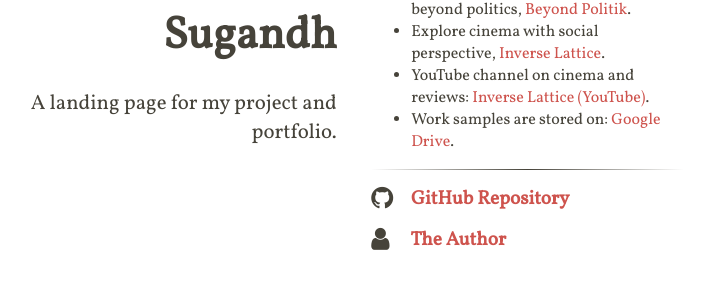
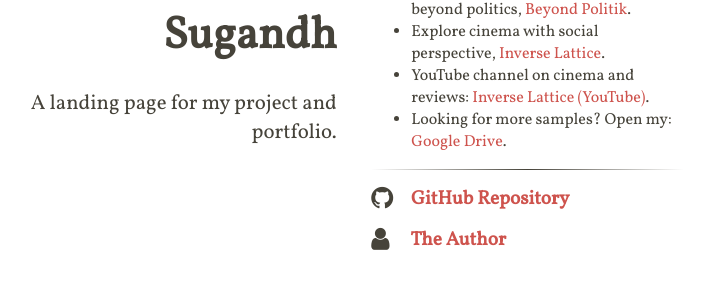
Before and after one commit to mrsauravs/home, a Jekyll site: the page built from index.html, in a window 1280 px wide. Shown: the part 293-582 px from the top of the page, without its empty margins (296-1001 px from the left). Built offline with Jekyll 4.4.1, drawn with Linux system fonts in a browser that asks for light colours; nearby versions of some CDN libraries.

Commit message:
Update content.html

```diff
--- a/_includes/content.html
+++ b/_includes/content.html
@@ -8,7 +8,7 @@
   <li>Explore cinema with social perspective, <a href="https://inverselattice.com/">Inverse Lattice</a>.</li>
   <li>YouTube channel on cinema and reviews: <a href="https://www.youtube.com/@inverselattice">Inverse Lattice (YouTube)</a>.</li>
 
-  <li>Work samples are stored on: <a href="https://drive.google.com/drive/folders/1LPmVniUrgkzWhahT20rkUCjjPG7Z7bvz?usp=sharing"> Google Drive</a>.</li>
+  <li>Looking for more samples? Open my: <a href="https://drive.google.com/drive/folders/1LPmVniUrgkzWhahT20rkUCjjPG7Z7bvz?usp=sharing"> Google Drive</a>.</li>
 </ul>
 
 <hr />
```
